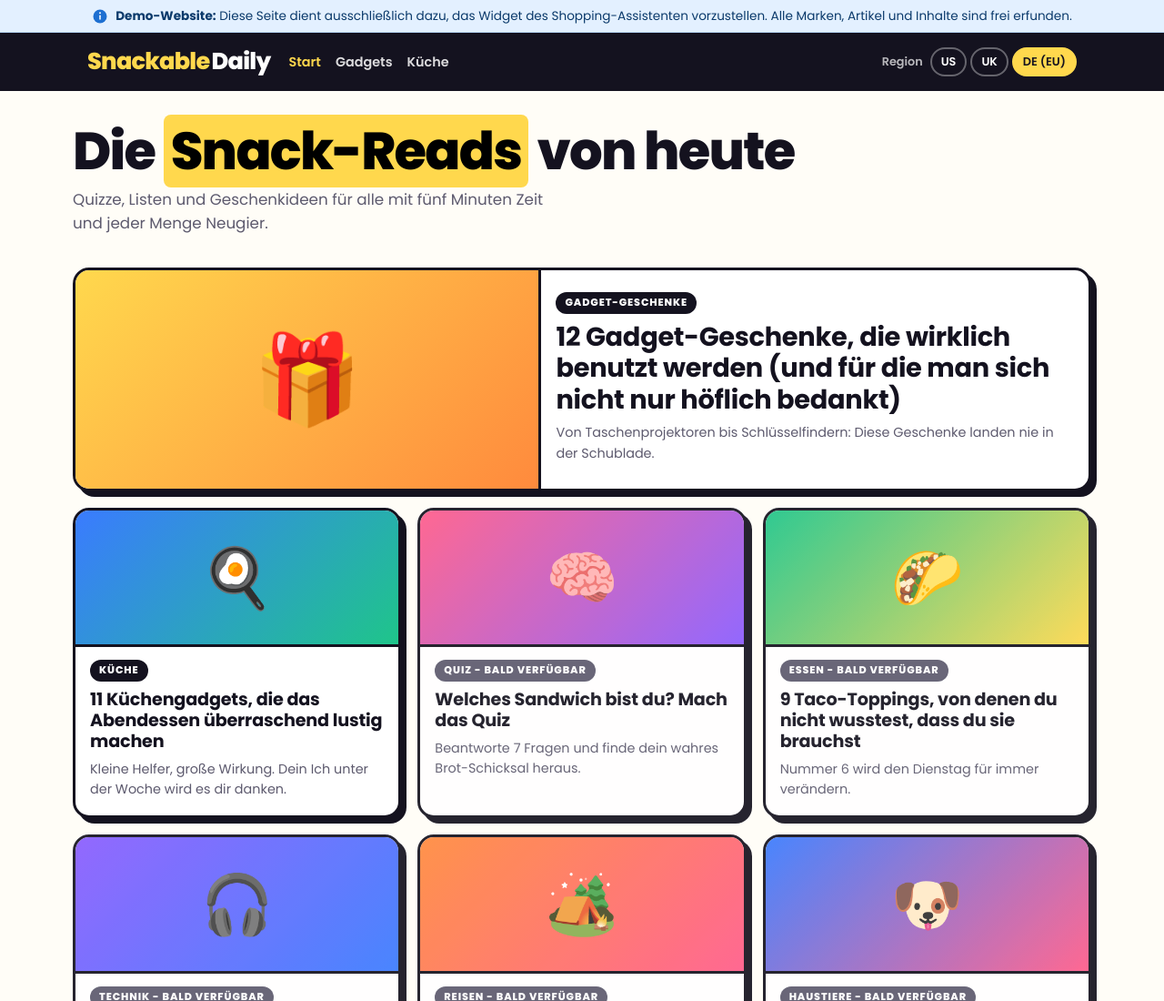
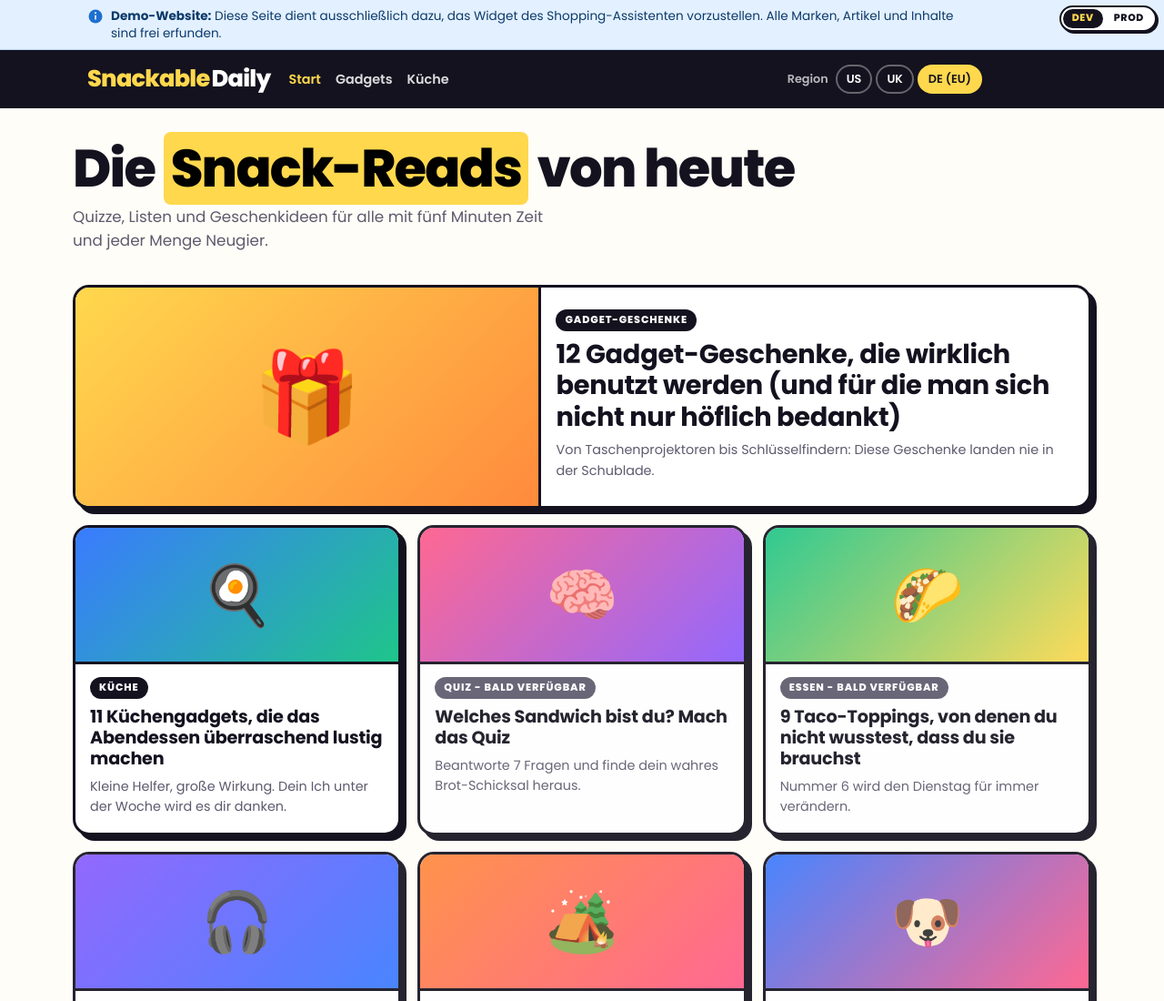
Before and after one commit to Hypromotion-BE/abe-widget-demo, a website: page public/de/index.html in a window 1280 px wide. Shown: the top 1100 px of the page at 91% size. Drawn offline with Linux system fonts and the light colour scheme; no server answers.

Commit message:
feat: switch the demo between develop and production widget (#1)

```diff
--- a/public/region.js
+++ b/public/region.js
@@ -1,5 +1,16 @@
 (function () {
   var PATH_REGIONS = { us: 'US', uk: 'UK', de: 'EU' };
+  var ENV_KEY = 'abe-demo-env';
+  var ENVS = ['dev', 'prod'];
+  var WIDGET_SRC = {
+    dev: '/widget/abe-widget.js',
+    prod: 'https://askbuyingexpert.com/widget/abe-widget.js'
+  };
+  // Chat state the widget keeps in the browser. Dev and prod share this origin,
+  // so it is cleared when the environment changes.
+  var CHAT_KEY_PREFIXES = ['askbe_chat:', 'askbe_chat_cleared:', 'askbe_chat_abort:'];
+  var CHAT_KEYS = ['askbe_chat_panel_ui', 'askbe_session', 'lastActivity'];
+
   var script = document.currentScript;
   var region = script ? (script.getAttribute('data-region') || '').toUpperCase() : '';
   if (region !== 'US' && region !== 'UK' && region !== 'EU') {
@@ -7,8 +18,77 @@
     region = match ? PATH_REGIONS[match[1]] : 'US';
   }
 
+  function readStored() {
+    try {
+      var value = window.localStorage.getItem(ENV_KEY);
+      return ENVS.indexOf(value) !== -1 ? value : null;
+    } catch (e) {
+      return null;
+    }
+  }
+
+  function store(env) {
+    try { window.localStorage.setItem(ENV_KEY, env); } catch (e) { /* storage unavailable */ }
+  }
+
+  function clearChatState() {
+    ['localStorage', 'sessionStorage'].forEach(function (name) {
+      try {
+        var area = window[name];
+        var doomed = [];
+        for (var i = 0; i < area.length; i++) {
+          var key = area.key(i);
+          var hit = CHAT_KEYS.indexOf(key) !== -1 || CHAT_KEY_PREFIXES.some(function (p) {
+            return key.indexOf(p) === 0;
+          });
+          if (hit) doomed.push(key);
+        }
+        doomed.forEach(function (key) { area.removeItem(key); });
+      } catch (e) { /* storage unavailable */ }
+    });
+  }
+
+  var fromUrl = null;
+  try {
+    var param = (new URLSearchParams(window.location.search).get('env') || '').toLowerCase();
+    if (ENVS.indexOf(param) !== -1) fromUrl = param;
+  } catch (e) { /* ignore */ }
+
+  var stored = readStored();
+  var env = fromUrl || stored || 'dev';
+
+  if (env !== (stored || 'dev')) clearChatState();
+  if (fromUrl && fromUrl !== stored) store(fromUrl);
+
+  function switchTo(next) {
+    if (next === env) return;
+    clearChatState();
+    store(next);
+    var url = new URL(window.location.href);
+    url.searchParams.set('env', next);
+    window.location.assign(url.toString());
+  }
+
+  function buildControl() {
+    var box = document.createElement('div');
+    box.className = 'env-switch';
+    box.setAttribute('role', 'group');
+    box.setAttribute('aria-label', 'Widget environment');
+    ENVS.forEach(function (name) {
+      var button = document.createElement('button');
+      button.type = 'button';
+      button.textContent = name.toUpperCase();
+      button.setAttribute('aria-pressed', name === env ? 'true' : 'false');
+      button.addEventListener('click', function () { switchTo(name); });
+      box.appendChild(button);
+    });
+    document.body.appendChild(box);
+  }
+
+  buildControl();
+
   var widget = document.createElement('script');
-  widget.src = '/widget/abe-widget.js';
+  widget.src = WIDGET_SRC[env];
   widget.defer = true;
   widget.setAttribute('data-region', region);
   widget.setAttribute('data-assets-base-url', window.location.origin);
--- a/public/styles.css
+++ b/public/styles.css
@@ -126,3 +126,22 @@ a.card:hover { transform: translate(-2px, -2px); box-shadow: 8px 8px 0 var(--ink
 .demo-banner-icon { flex: none; width: 18px; height: 18px; margin-top: 1px; }
 .demo-banner p { margin: 0; }
 @media (max-width: 600px) { .demo-banner { font-size: 0.78rem; } .demo-banner .wrap { justify-content: flex-start; } }
+
+/* Widget environment control */
+.env-switch {
+  position: fixed; top: 6px; right: 8px; z-index: 1000;
+  display: inline-flex; padding: 2px; gap: 2px;
+  background: #fff; border: 2px solid var(--ink); border-radius: 999px;
+  box-shadow: 2px 2px 0 var(--ink); font-family: var(--font);
+}
+.env-switch button {
+  appearance: none; border: 0; background: transparent; color: var(--ink); cursor: pointer;
+  font: 800 0.68rem/1 var(--font); letter-spacing: 0.06em; padding: 5px 10px; border-radius: 999px;
+}
+.env-switch button:hover { background: #f0eee4; }
+.env-switch button[aria-pressed="true"] { background: var(--ink); color: var(--yellow); cursor: default; }
+.env-switch button:focus-visible { outline: 2px solid var(--blue); outline-offset: 1px; }
+/* Keep the banner and header content clear of the control */
+@media (max-width: 1380px) {
+  .demo-banner .wrap, .site-header .wrap { padding-right: 120px; }
+}
```
Also changed, not shown: vercel.json.
